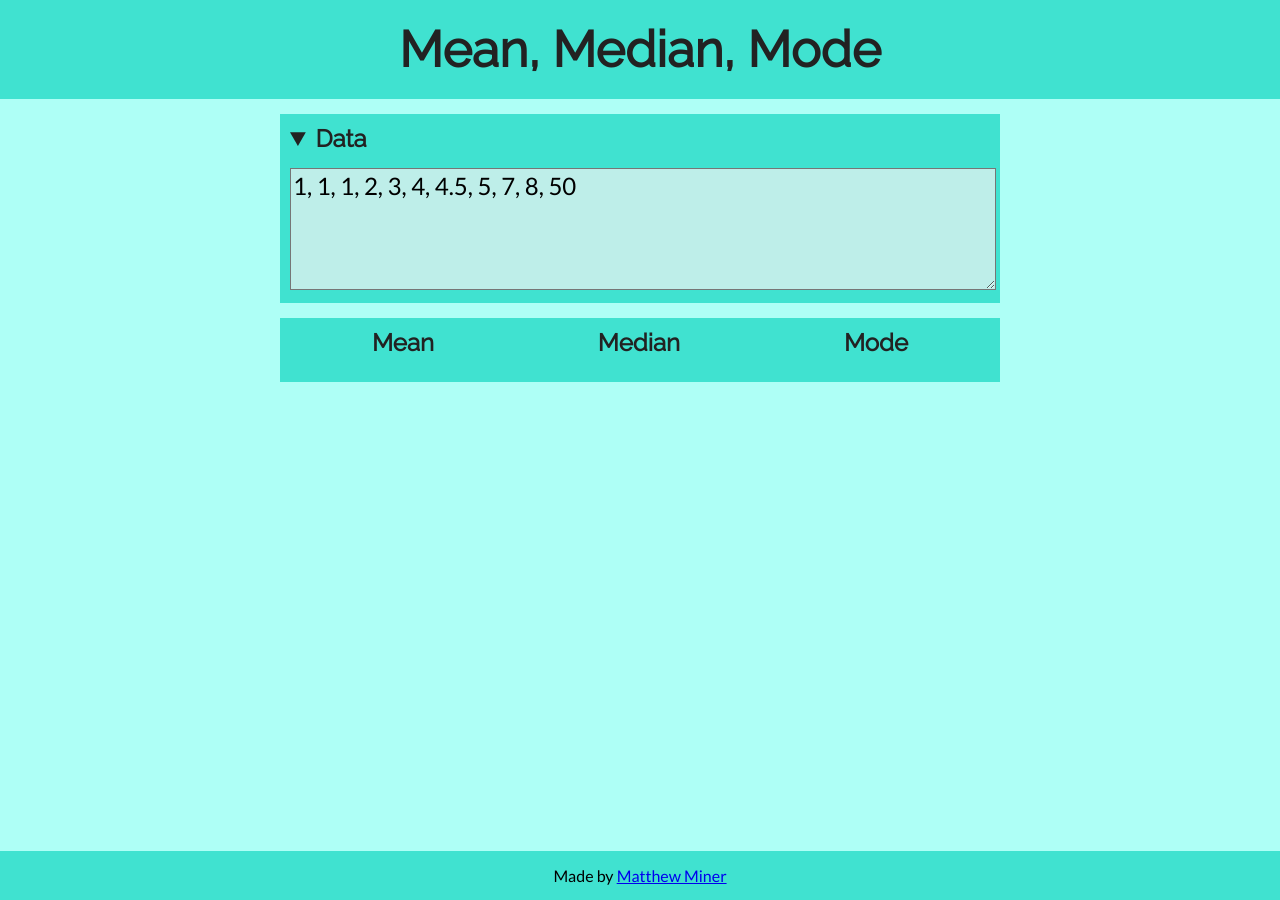
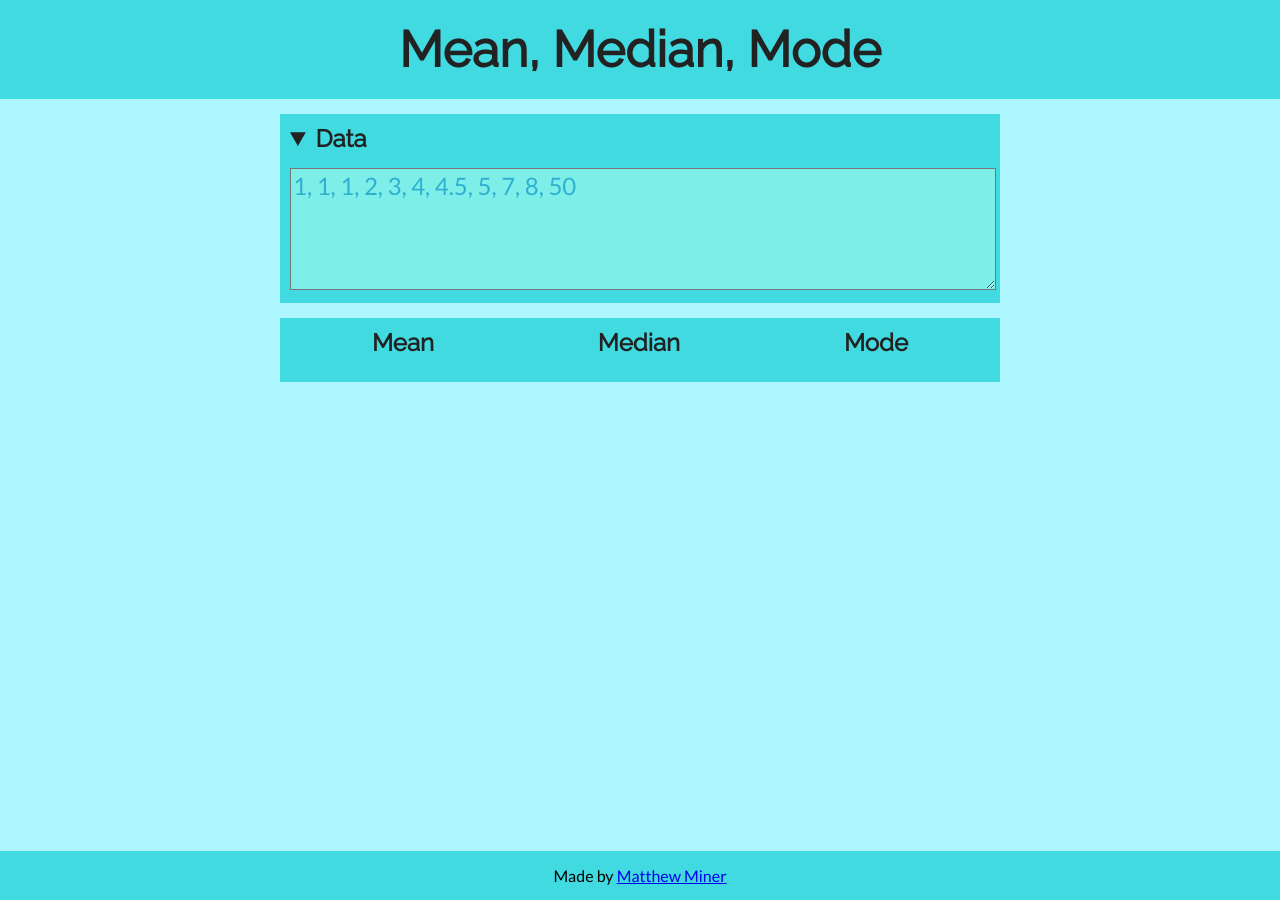
Before and after one commit to mminer237/meanmedianmode, a Jekyll site: the page built from index.html, in a window 1280 px wide. Built offline with Jekyll 4.4.1, drawn with Linux system fonts in a browser that asks for light colours.

Commit message:
Switch colors

```diff
--- a/_config.yml
+++ b/_config.yml
@@ -3,7 +3,7 @@
 # url: https://meanmedianmode.xyz
 # tagManagerCode: GTM-W53GM9S
 # googleAdClient: ca-pub-5576042369154755
-themeColor: "#40e2d0"
+themeColor: "#40dae0"
 
 googleFonts:
   - Raleway
--- a/css/style.scss
+++ b/css/style.scss
@@ -1,11 +1,12 @@
 ---
 ---
 :root {
-	--primary-color: #40e2d0;
-	--background-color: #aefff6;
+	--primary-color: #40dae0;
+	--background-color: #aef6ff;
 	// --section-background-color: #71e2d1;
 	--section-background-color: var(--primary-color);
-	--input-background-color: #beeee9;
+	--input-background-color: #7eeee9;
+	--input-color: #30b0d0;
 	--text-color: #222;
 }
 body {
@@ -55,6 +56,7 @@
 }
 textarea {
 	background-color: var(--input-background-color);
+	color: var(--input-color);
 	font-family: 'Lato', sans-serif;
 	font-size: 24px;
 	width: 100%;
```
